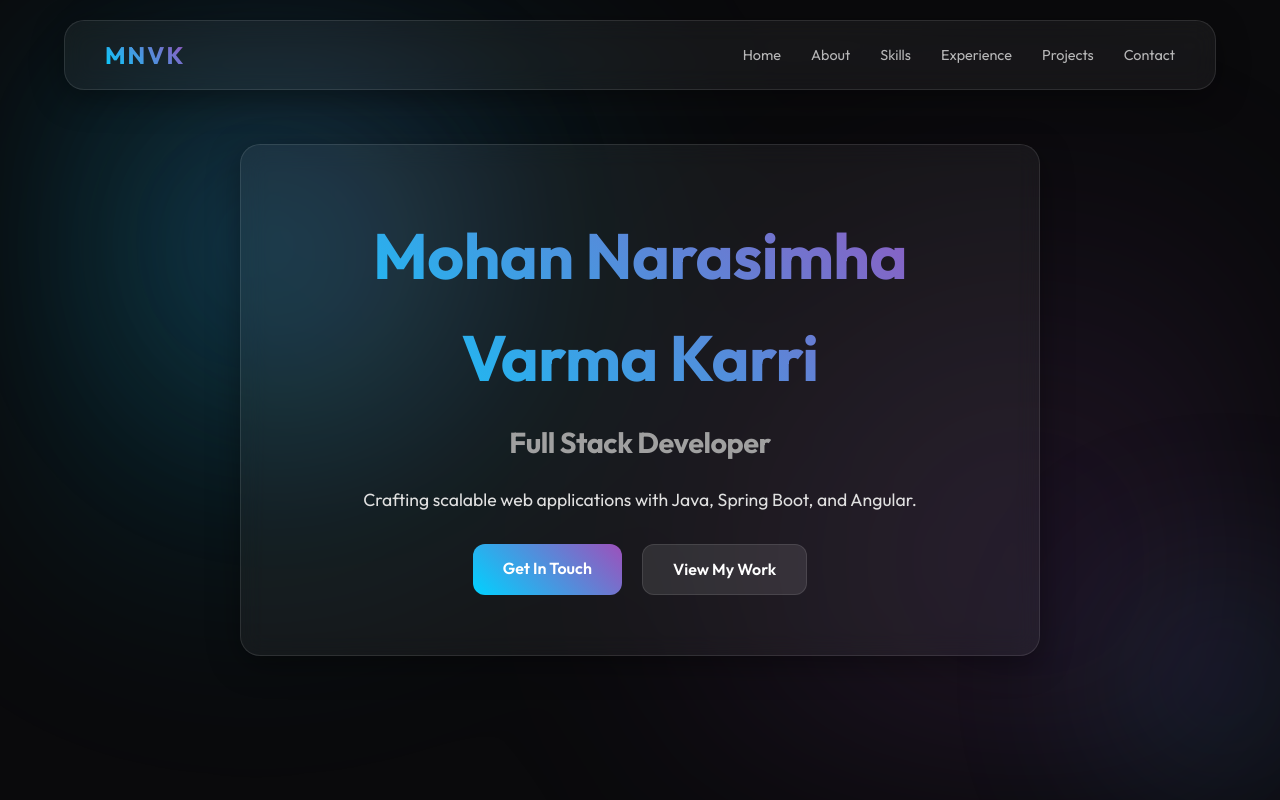
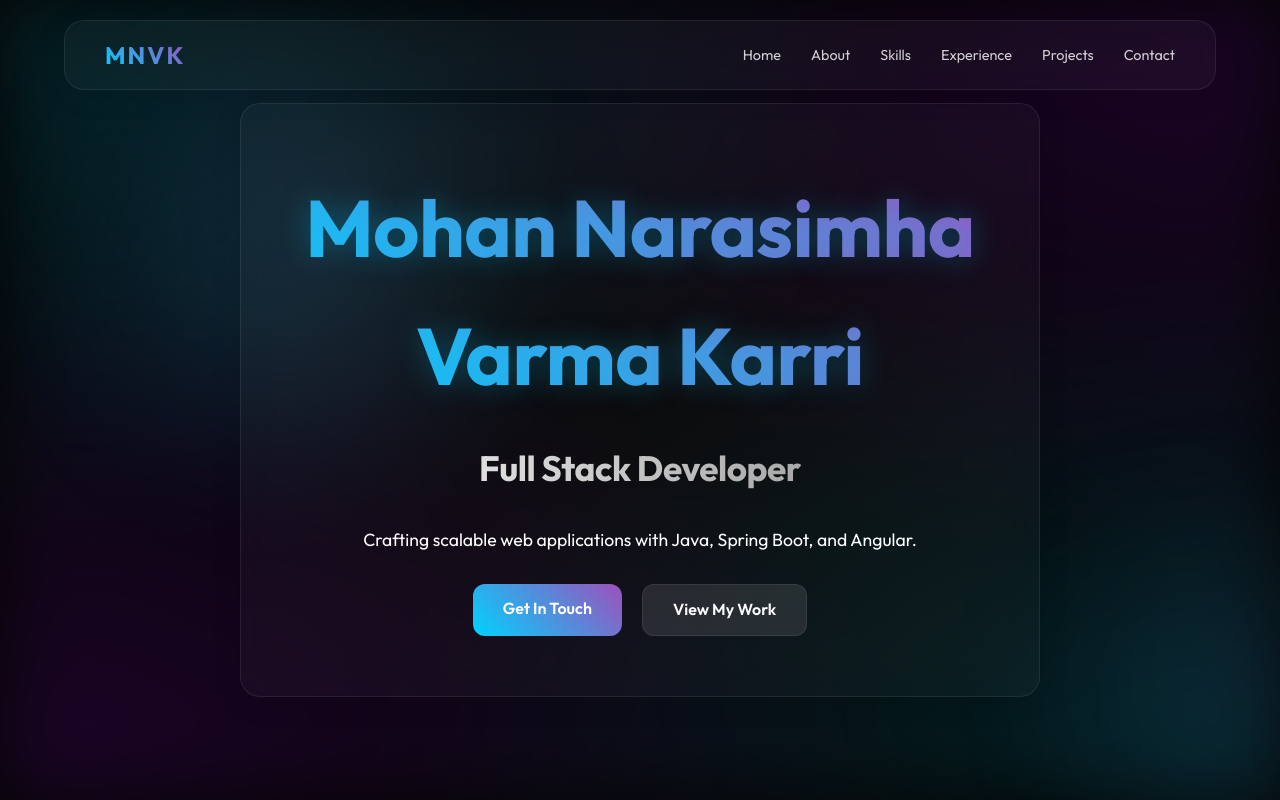
Before and after one commit to mohanvarma789/porfolio, an Angular app: page / in a window 1280 px wide. Shown: the top 800 px of the page. Built offline with nearby package versions, Linux system fonts and the light colour scheme.

Commit message:
iconchange

```diff
--- a/src/app/app.css
+++ b/src/app/app.css
@@ -57,14 +57,18 @@
 }
 
 .hero h1 {
-  font-size: 4rem;
-  margin-bottom: 10px;
+  font-size: 5rem;
+  margin-bottom: 20px;
+  text-shadow: 0 0 30px rgba(0, 210, 255, 0.3);
 }
 
 .hero h2 {
-  font-size: 1.8rem;
+  font-size: 2.2rem;
   color: var(--text-muted);
-  margin-bottom: 20px;
+  margin-bottom: 30px;
+  background: linear-gradient(90deg, #fff, #888);
+  -webkit-background-clip: text;
+  -webkit-text-fill-color: transparent;
 }
 
 .hero p {
@@ -141,9 +145,10 @@
 }
 
 .stat span {
-  font-size: 2.5rem;
-  font-weight: 700;
+  font-size: 3rem;
+  font-weight: 800;
   display: block;
+  filter: drop-shadow(0 0 10px rgba(157, 80, 187, 0.5));
 }
 
 /* Skills Grid */
--- a/src/index.html
+++ b/src/index.html
@@ -5,7 +5,7 @@
     <title>Mohan Narasimha | Full Stack Developer</title>
     <base href="/" />
     <meta name="viewport" content="width=device-width, initial-scale=1" />
-    <link rel="icon" type="image/x-icon" href="favicon.ico" />
+    <link rel="icon" type="image/x-icon" href="dist/portfolio/browser/Gemini_Generated_Image_v1anj8v1anj8v1an.png" />
     <link
       rel="stylesheet"
       href="https://cdnjs.cloudflare.com/ajax/libs/font-awesome/6.4.0/css/all.min.css"
--- a/src/styles.css
+++ b/src/styles.css
@@ -3,12 +3,13 @@
 :root {
   --primary: #00d2ff;
   --secondary: #9d50bb;
-  --bg-dark: #0a0a0c;
-  --bg-card: rgba(255, 255, 255, 0.05);
-  --glass-border: rgba(255, 255, 255, 0.1);
-  --text-main: #e0e0e0;
-  --text-muted: #a0a0a0;
-  --transition: all 0.4s cubic-bezier(0.4, 0, 0.2, 1);
+  --bg-dark: #050505;
+  --bg-card: rgba(255, 255, 255, 0.03);
+  --glass-border: rgba(255, 255, 255, 0.08);
+  --glass-glow: rgba(0, 210, 255, 0.3);
+  --text-main: #ffffff;
+  --text-muted: #b0b0b0;
+  --transition: all 0.5s cubic-bezier(0.23, 1, 0.32, 1);
 }
 
 * {
@@ -35,9 +36,11 @@ body {
   height: 100vh;
   z-index: -1;
   background:
-    radial-gradient(circle at 20% 30%, rgba(0, 210, 255, 0.15), transparent 40%),
-    radial-gradient(circle at 80% 70%, rgba(157, 80, 187, 0.15), transparent 40%);
-  filter: blur(80px);
+    radial-gradient(at 0% 0%, hsla(190, 100%, 50%, 0.15) 0px, transparent 50%),
+    radial-gradient(at 100% 0%, hsla(280, 100%, 50%, 0.15) 0px, transparent 50%),
+    radial-gradient(at 100% 100%, hsla(190, 100%, 50%, 0.15) 0px, transparent 50%),
+    radial-gradient(at 0% 100%, hsla(280, 100%, 50%, 0.15) 0px, transparent 50%);
+  filter: blur(40px);
 }
 
 .moving-shape {
@@ -64,18 +67,40 @@ body {
 /* Glassmorphism Utility */
 .glass {
   background: var(--bg-card);
-  backdrop-filter: blur(12px);
-  -webkit-backdrop-filter: blur(12px);
+  backdrop-filter: blur(16px);
+  -webkit-backdrop-filter: blur(16px);
   border: 1px solid var(--glass-border);
   border-radius: 20px;
-  box-shadow: 0 8px 32px 0 rgba(0, 0, 0, 0.37);
+  box-shadow: 0 4px 30px rgba(0, 0, 0, 0.1);
+  position: relative;
+  overflow: hidden;
+}
+
+.glass::before {
+  content: "";
+  position: absolute;
+  top: 0;
+  left: -100%;
+  width: 100%;
+  height: 100%;
+  background: linear-gradient(
+    90deg,
+    transparent,
+    rgba(255, 255, 255, 0.05),
+    transparent
+  );
+  transition: 0.5s;
+}
+
+.glass:hover::before {
+  left: 100%;
 }
 
 .glass-hover:hover {
-  background: rgba(255, 255, 255, 0.08);
-  border: 1px solid rgba(255, 255, 255, 0.2);
-  transform: translateY(-5px);
-  box-shadow: 0 12px 40px 0 rgba(0, 0, 0, 0.5);
+  background: rgba(255, 255, 255, 0.06);
+  border: 1px solid var(--primary);
+  transform: translateY(-8px) scale(1.02);
+  box-shadow: 0 0 20px rgba(0, 210, 255, 0.2);
 }
 
 /* Animations */
```
